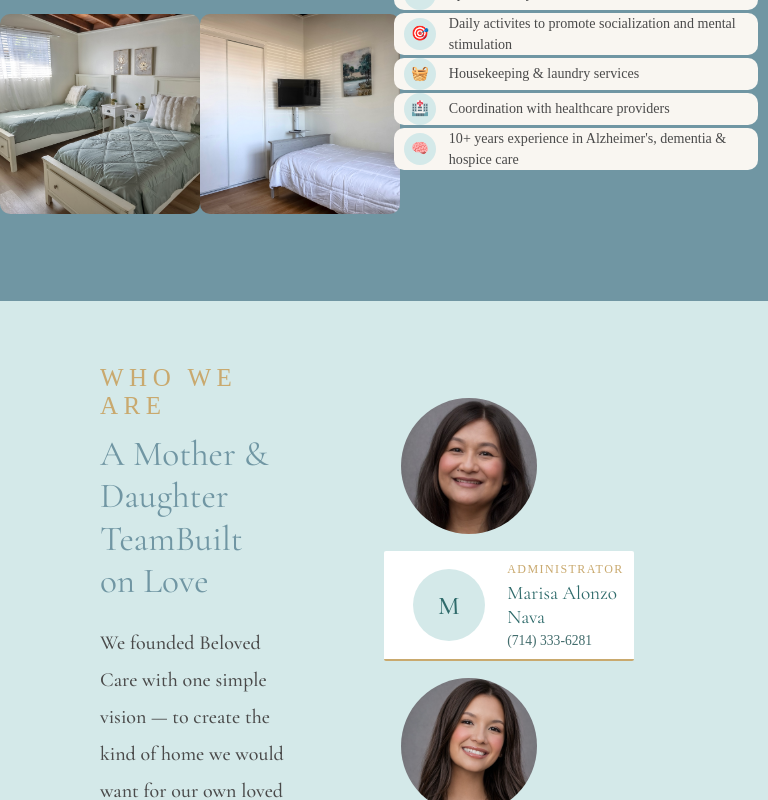
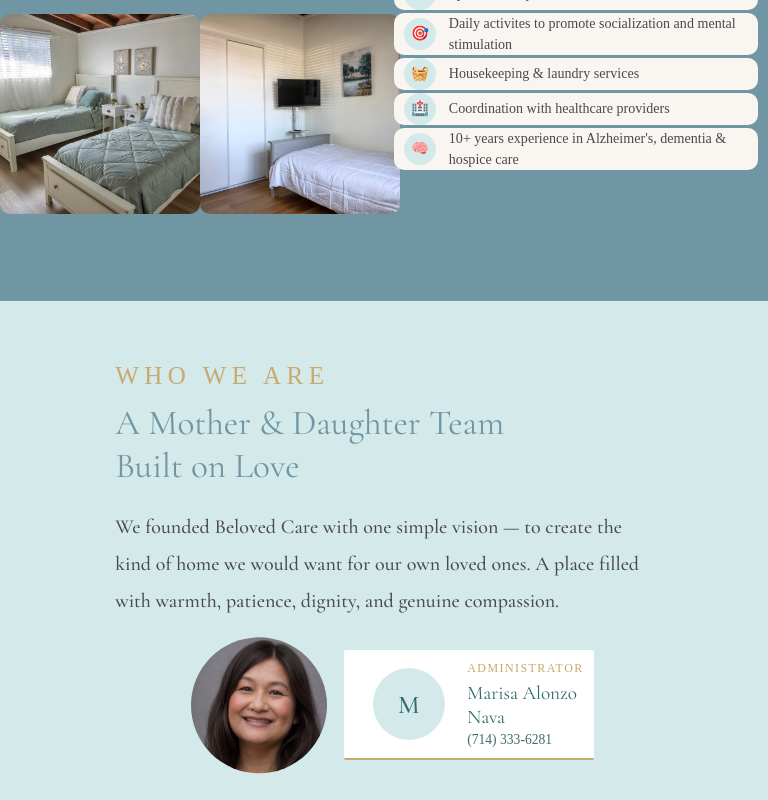
Before and after one commit to Belovedcare/belovedcare, a React (Vite) app: page / in a window 768 px wide. Shown: the part 2000-2800 px from the top of the page. Built offline with nearby package versions, Linux system fonts and the light colour scheme.

Commit message:
Updaetd styling

```diff
--- a/src/components/hero.tsx
+++ b/src/components/hero.tsx
@@ -27,12 +27,12 @@ const Hero = () => {
       </div>
       <div className="hero-right">
         <div className="img-container">
-          <div>
+          <div className="img-item">
             <img src={house} alt="Residential Care" />
           </div>
           <p className="hero-h2">Residential Care Facility for the Elderly</p>
 
-          <div className="img-2">
+          <div className="img-2 img-item">
             <img src={welcome} alt="Welcome" />
           </div>
         </div>
--- a/src/components/mission.tsx
+++ b/src/components/mission.tsx
@@ -4,7 +4,7 @@ import "../styling/mission.css";
 const Mission = () => {
   return (
     <section id="mission">
-      <div className="mission-grid-left">Images will go here</div>
+      <div className="mission-grid-left"></div>
       <div className="mission-grid-right">
         <div className="mission-img"></div>
         <div>
--- a/src/components/team.tsx
+++ b/src/components/team.tsx
@@ -10,7 +10,7 @@ const Team = () => {
         <p className="support-label">Who We Are</p>
         <h2 className="support-h2">
           A Mother &amp; Daughter Team
-          <br className="br" />
+          <br className="br-team" />
           Built on Love
         </h2>
         <p className="support-body-override">
--- a/src/styling/hero.css
+++ b/src/styling/hero.css
@@ -41,7 +41,7 @@
 }
 
 .hero-sub {
-  font-size: 1.3rem;
+  font-size: 1.4rem;
   font-weight: 500;
   line-height: 1.75;
   color: #4a4a4a;
@@ -109,6 +109,10 @@ img {
   .container-small {
     display: none;
   }
+
+  .img-item {
+    max-width: 80%;
+  }
 }
 
 /* Laptops */
@@ -130,10 +134,6 @@ img {
 
   .hero-h1 {
     font-size: 3em;
-  }
-
-  .hero-sub {
-    font-size: 1.1rem;
   }
 
   .hero-h2 {
--- a/src/styling/team.css
+++ b/src/styling/team.css
@@ -6,12 +6,13 @@
   padding: 0;
   display: flex;
   flex-flow: row nowrap;
+  justify-content: center;
+  align-items: center;
 }
 
 .team-content {
-  width: 50%;
+  width: 45%;
   margin: auto 0;
-  padding: 0 100px;
   text-align: left;
 }
 .team-grid {
@@ -19,7 +20,7 @@
   flex-flow: column nowrap;
   align-items: center;
   justify-content: center;
-  width: 50%;
+  width: 40%;
 }
 
 .team-info {
@@ -100,7 +101,6 @@
   font-weight: 500;
   line-height: 1.85;
   color: #4a4a4a;
-  max-width: 560px;
   font-family: "Cormorant Garamond", serif;
   font-size: 22px;
 }
@@ -112,13 +112,21 @@
     flex-flow: row wrap;
     align-items: center;
     width: 100%;
+    justify-content: center;
   }
 }
 
 /* Tablets */
 @media (max-width: 1023px) {
+  .team {
+    flex-flow: column nowrap;
+    align-items: center;
+    justify-content: center;
+  }
   .team-content {
-    width: 50%;
+    width: 70%;
+    padding: 0;
+    margin: 0;
   }
 
   .support-label {
@@ -142,6 +150,10 @@
     width: 100%;
     font-size: 20px;
     padding: 0;
+  }
+
+  .team-grid {
+    width: 70%;
   }
 }
 
@@ -199,7 +211,7 @@
     padding: 0;
   }
 
-  .br {
+  .br-team {
     display: none;
   }
 
```
